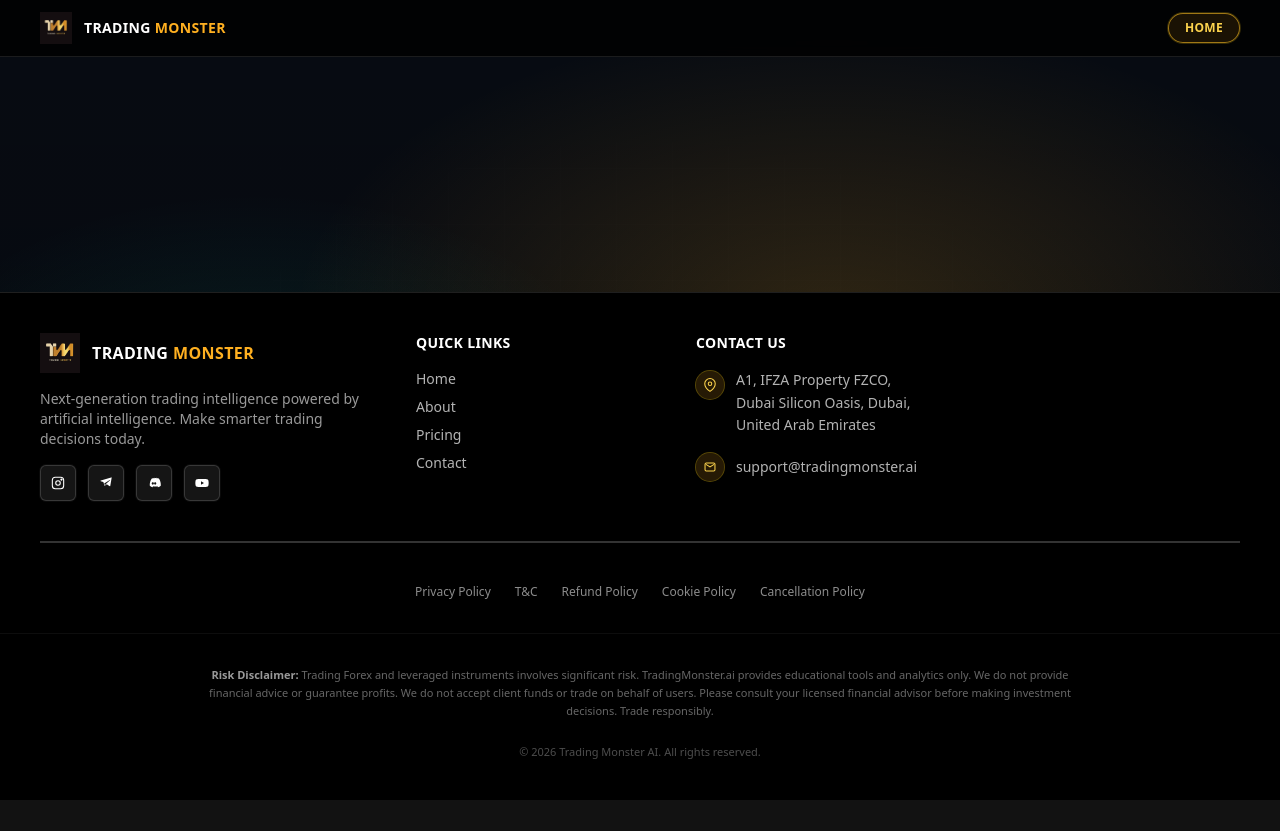
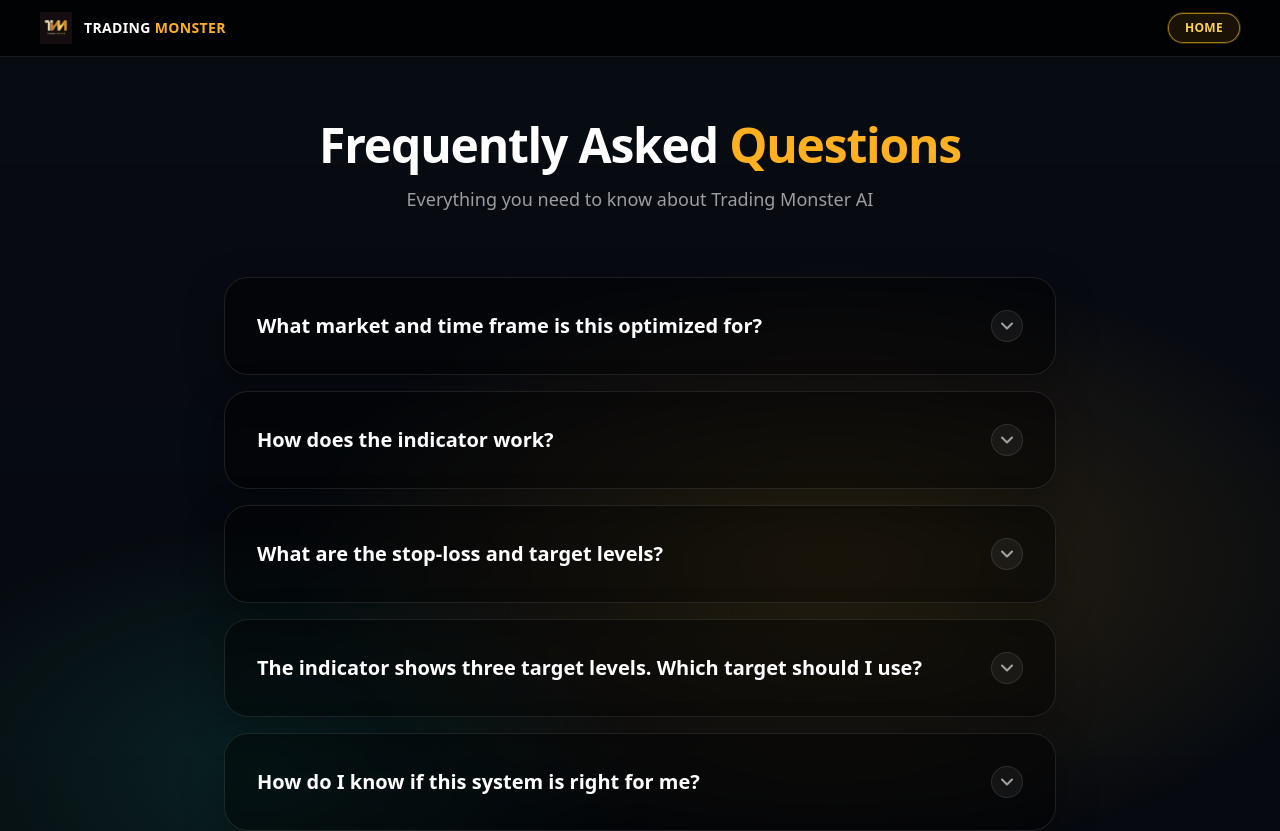
Before and after one commit to Rathees20/Trading--Monster, a React (Vite) app: page /faq in a window 1280 px wide. Shown: the top 831 px of the page. Before the commit the page ends 800 px from the top, so only its background shows below. Built offline with nearby package versions, Linux system fonts and the light colour scheme; no server answers.

Commit message:
new changes header and FAQ page

```diff
--- a/src/App.jsx
+++ b/src/App.jsx
@@ -1,5 +1,6 @@
 import { Routes, Route, useLocation, Link } from "react-router-dom";
 import { useState, useEffect } from "react";
+import Navbar from "./components/Navbar.jsx";
 import Hero from "./components/Hero.jsx";
 import TradingMonsterFooter from "./components/TradingMonsterFooter.jsx";
 import WhyMostTradersLose from "./components/WhyMostTradersLose.jsx";
@@ -11,6 +12,7 @@ import RulesAINeverBreaksSection from "./components/RulesAINeverBreaksSection.js
 import TryBeforeYouBuySection from "./components/TryBeforeYouBuySection.jsx";
 import UnlockFullAccessSection from "./components/UnlockFullAccessSection.jsx";
 import About from "./components/About.jsx";
+import FAQ from "./components/FAQ.jsx";
 import RefundPolicy from "./components/legal/RefundPolicy.jsx";
 import TermsAndConditions from "./components/legal/TermsAndConditions.jsx";
 import Disclaimer from "./components/legal/Disclaimer.jsx";
@@ -101,6 +103,7 @@ export default function App() {
             path="/"
             element={
               <main>
+                <Navbar />
                 <Hero />
                 <WhyMostTradersLose />
                 <RulesAINeverBreaksSection />
@@ -114,6 +117,7 @@ export default function App() {
             }
           />
           <Route path="/about" element={<About />} />
+          <Route path="/faq" element={<FAQ />} />
           <Route path="/refund-policy" element={<RefundPolicy />} />
           <Route path="/terms-and-conditions" element={<TermsAndConditions />} />
           <Route path="/disclaimer" element={<Disclaimer />} />
--- /dev/null
+++ b/src/components/FAQ.jsx
@@ -0,0 +1,89 @@
+import React, { useState } from "react";
+
+export default function FAQ() {
+    const [openIndex, setOpenIndex] = useState(null);
+
+    const toggleAccordion = (index) => {
+        setOpenIndex(openIndex === index ? null : index);
+    };
+
+    const faqs = [
+        {
+            question: "What market and time frame is this optimized for?",
+            answer: "The system is optimized for XAUUSD (Gold) on the 15-minute timeframe. It may also be used on other high-volatility forex pairs. This is suitable for intraday traders."
+        },
+        {
+            question: "How does the indicator work?",
+            answer: "The indicator has two components. The top marks green (buy) or red (sell) zones. Trades are initiated only when all bottom confirmation filters align with the same color at candle close. If alignment is incomplete, no trade is taken."
+        },
+        {
+            question: "What are the stop-loss and target levels?",
+            answer: "The yellow line is your stop-loss. Place the initial SL at entry, and trail only after a candle closes using the updated level. The grey bands are your targets. Use the levels shown at entry and follow a set-and-forget approach."
+        },
+        {
+            question: "The indicator shows three target levels. Which target should I use?",
+            answer: "There are three target levels. For higher probability, use the closest target (Target 1). If Target 1 is already achieved or price is very close to it at entry, use Target 2 instead for better trade positioning."
+        },
+        {
+            question: "How do I know if this system is right for me?",
+            answer: "We offer a 3-day free demo so you can evaluate the system yourself. During the trial, we recommend using a demo trading account to observe its behavior and performance. If it suits your style and expectations, you can then proceed with a subscription."
+        }
+    ];
+
+    return (
+        <div className="mx-auto max-w-4xl px-4 py-16 sm:px-6 lg:px-8">
+            <div className="text-center mb-16">
+                <h1 className="text-4xl font-bold tracking-tight text-white mb-4 sm:text-5xl">
+                    Frequently Asked <span className="text-amber-450">Questions</span>
+                </h1>
+                <p className="text-lg text-white/60">
+                    Everything you need to know about Trading Monster AI
+                </p>
+            </div>
+
+            <div className="space-y-4">
+                {faqs.map((faq, idx) => {
+                    const isOpen = openIndex === idx;
+                    return (
+                        <div
+                            key={idx}
+                            className="group rounded-[24px] border border-white/10 bg-black/45 shadow-[0_12px_40px_rgba(0,0,0,0.3)] backdrop-blur transition-all duration-300 hover:border-amber-450/30"
+                        >
+                            <button
+                                onClick={() => toggleAccordion(idx)}
+                                className="flex w-full items-center justify-between gap-4 p-6 text-left sm:p-8"
+                            >
+                                <h3 className={`text-lg font-bold transition-colors duration-300 sm:text-xl ${isOpen ? 'text-amber-450' : 'text-white'}`}>
+                                    {faq.question}
+                                </h3>
+                                <span className={`flex h-8 w-8 shrink-0 items-center justify-center rounded-full border border-white/10 bg-white/5 transition-transform duration-300 ${isOpen ? 'rotate-180 bg-amber-450/20 border-amber-450/30' : ''}`}>
+                                    <svg
+                                        width="20"
+                                        height="20"
+                                        viewBox="0 0 24 24"
+                                        fill="none"
+                                        stroke="currentColor"
+                                        strokeWidth="2.5"
+                                        strokeLinecap="round"
+                                        strokeLinejoin="round"
+                                        className={`transition-colors duration-300 ${isOpen ? 'text-amber-450' : 'text-white/60'}`}
+                                    >
+                                        <polyline points="6 9 12 15 18 9"></polyline>
+                                    </svg>
+                                </span>
+                            </button>
+
+                            <div
+                                className={`overflow-hidden transition-all duration-300 ease-in-out ${isOpen ? 'max-h-[500px] opacity-100' : 'max-h-0 opacity-0'}`}
+                            >
+                                <div className="border-t border-white/5 p-6 pt-0 text-sm leading-7 text-white/70 sm:p-8 sm:pt-0 sm:text-base">
+                                    {faq.answer}
+                                </div>
+                            </div>
+                        </div>
+                    );
+                })}
+            </div>
+        </div>
+    );
+}
--- a/src/components/Navbar.jsx
+++ b/src/components/Navbar.jsx
@@ -1,4 +1,5 @@
 import { useEffect, useState } from "react";
+import { Link } from "react-router-dom";
 import Button from "./ui/Button.jsx";
 import logoImg from "../assets/logo.jpeg";
 
@@ -13,11 +14,18 @@ export default function Navbar() {
     return () => window.removeEventListener("keydown", onKeyDown);
   }, []);
 
+  const menuItems = [
+    { label: "FAQ", to: "/faq" },
+    { label: "Pricing", href: "#unlock-full-access" },
+    { label: "Blog", href: "#blog" },
+  ];
+
   return (
     <header className="relative z-10 border-b border-white/10 bg-black/30 backdrop-blur">
       <div className="mx-auto max-w-7xl px-4 sm:px-6">
-        <div className="flex h-16 items-center gap-6">
-          <div className="flex flex-1 items-center gap-3">
+        <div className="flex h-16 items-center justify-between">
+          <div className="flex items-center gap-3">
+            <Link to="/" className="flex items-center gap-3">
               <img
                 src={logoImg}
                 alt="Trading Monster"
@@ -27,22 +35,43 @@ export default function Navbar() {
               <span className="text-sm font-semibold tracking-wide text-white/90">
                 TRADING <span className="text-amber-450">MONSTER</span>
               </span>
+            </Link>
           </div>
 
-          <div className="flex flex-1 items-center justify-end gap-2 sm:gap-3">
+          <div className="flex items-center gap-6 sm:gap-8">
+            {/* Desktop Menu */}
+            <nav className="hidden md:flex items-center gap-6 sm:gap-8">
+              {menuItems.map((item) => (
+                item.to ? (
+                  <Link
+                    key={item.label}
+                    to={item.to}
+                    className="text-sm font-semibold text-white/70 transition hover:text-white"
+                  >
+                    {item.label}
+                  </Link>
+                ) : (
                   <a
-              href="#"
-              className="hidden h-10 items-center rounded-full border border-white/10 bg-white/5 px-5 text-sm font-semibold text-white/85 transition hover:bg-white/10 hover:text-white md:inline-flex"
+                    key={item.label}
+                    href={item.href}
+                    className="text-sm font-semibold text-white/70 transition hover:text-white"
                   >
-              Client Login
+                    {item.label}
                   </a>
+                )
+              ))}
+            </nav>
+
+            <div className="flex items-center gap-2 sm:gap-3">
+              <a href="#trial-form" className="hidden sm:block">
                 <Button
                   variant="amber"
                   size="sm"
                   className="h-10 rounded-full px-4 font-extrabold tracking-wide sm:px-6"
                 >
-              Join US Now
+                  Signup
                 </Button>
+              </a>
 
               <button
                 type="button"
@@ -69,22 +98,41 @@ export default function Navbar() {
           <div className="md:hidden">
             <div className="mx-auto max-w-7xl px-4 pb-4 sm:px-6">
               <div className="mt-2 rounded-2xl border border-white/10 bg-black/40 p-3 backdrop-blur">
+                <div className="grid gap-1">
+                  {menuItems.map((item) => (
+                    item.to ? (
+                      <Link
+                        key={item.label}
+                        to={item.to}
+                        onClick={() => setMobileOpen(false)}
+                        className="flex h-10 items-center px-4 text-sm font-semibold text-white/80 transition hover:text-white hover:bg-white/5 rounded-xl"
+                      >
+                        {item.label}
+                      </Link>
+                    ) : (
+                      <a
+                        key={item.label}
+                        href={item.href}
+                        onClick={() => setMobileOpen(false)}
+                        className="flex h-10 items-center px-4 text-sm font-semibold text-white/80 transition hover:text-white hover:bg-white/5 rounded-xl"
+                      >
+                        {item.label}
+                      </a>
+                    )
+                  ))}
+                </div>
                 <div className="mt-3 grid gap-2">
-                <a
-                  href="#"
-                  onClick={() => setMobileOpen(false)}
-                  className="inline-flex h-10 items-center justify-center rounded-xl border border-white/10 bg-white/5 px-5 text-sm font-semibold text-white/85 transition hover:bg-white/10 hover:text-white"
-                >
-                  Client Login
+                  <a href="#trial-form" onClick={() => setMobileOpen(false)}>
+                    <Button variant="amber" size="sm" className="h-10 w-full rounded-xl px-6">
+                      Signup
+                    </Button>
                   </a>
-                <Button variant="amber" size="sm" className="h-10 w-full rounded-xl px-6">
-                  Join US Now
-                </Button>
                 </div>
               </div>
             </div>
           </div>
         ) : null}
+      </div>
     </header>
   );
 }
--- a/src/components/ThankYouPage.jsx
+++ b/src/components/ThankYouPage.jsx
@@ -47,7 +47,7 @@ export default function ThankYouPage() {
 
                 <div className="space-y-6 text-lg leading-relaxed text-white/80">
                     <p>
-                        Your trial pack will be activated in few minutes.
+                        Your trial pack will be activated in a few minutes.
                     </p>
                     <p>
                         For more details reach us via chat or mail to{" "}
@@ -57,7 +57,14 @@ export default function ThankYouPage() {
                         >
                             Support@tradingmonster.ai
                         </a>{" "}
-                        in unlockfull acess page.
+                        in{" "}
+                        <Link
+                            to="/#unlock-full-access"
+                            className="font-semibold text-amber-450 underline decoration-amber-450/30 underline-offset-4 transition hover:text-amber-400"
+                        >
+                            unlock full access
+                        </Link>{" "}
+                        page.
                     </p>
                 </div>
 
--- a/src/components/TradingMonsterFooter.jsx
+++ b/src/components/TradingMonsterFooter.jsx
@@ -116,6 +116,11 @@ export default function TradingMonsterFooter() {
               </li>
 
               <li>
+                <Link to="/faq" className="transition hover:text-white">
+                  FAQ
+                </Link>
+              </li>
+              <li>
                 <a href="#unlock-full-access" className="transition hover:text-white">
                   Pricing
                 </a>
--- a/src/components/UnlockFullAccessSection.jsx
+++ b/src/components/UnlockFullAccessSection.jsx
@@ -219,7 +219,7 @@ export default function UnlockFullAccessSection() {
                 Start Your 3-Day Free Trial
               </div>
               <p className="max-w-2xl text-[11px] leading-5 text-white/70 sm:text-xs">
-                Fill the below form  to activate your 3days free trail.
+                Fill the below form  to activate your 3-day free trial.
               </p>
             </div>
 
```
Lines whose indentation alone changed are shown as unchanged.
